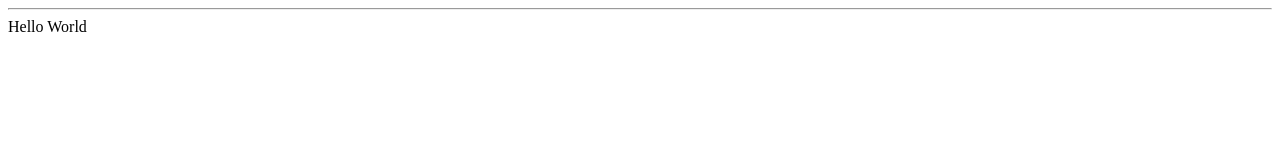
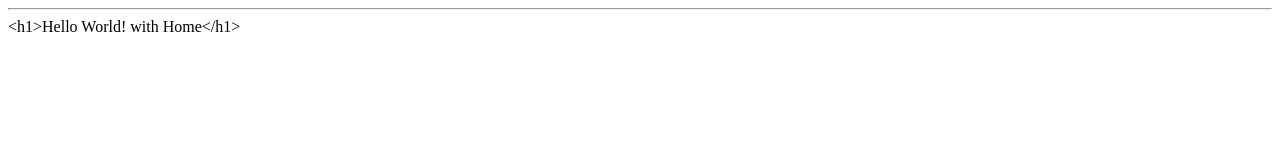
Before and after one commit to raphael-brand/react-bpmn-playjs-codebase, a React (Create React App) app: page / in a window 1280 px wide. Shown: the top 160 px of the page. Built offline with nearby package versions, Linux system fonts and the light colour scheme.

Commit message:
add HomePage component

```diff
--- a/src/App.jsx
+++ b/src/App.jsx
@@ -1,8 +1,15 @@
 import React from "react";
 // import route stuff
 
+import {
+  BrowserRouter as Router,
+  Route,
+  Switch
+} from 'react-router-dom'
+
 // import Navigation component
 // import Homepage component
+import HomePage from './pages/HomePage';
 // import Modeler page component
 
 
@@ -10,7 +17,7 @@ export default () => {
   return (<div>
     {/* render a navigation component */}
     <hr />
-    Hello World
+   <HomePage />
     {/* render routing logic of react-router-dom */}
   </div>)
 }
--- a/src/pages/HomePage.js
+++ b/src/pages/HomePage.js
@@ -0,0 +1,9 @@
+function HomePage() {
+  // We can call useParams() here to get the params,
+  // or in any child element as well!
+ // ...
+ let pagename = "Home";
+  return `<h1>Hello World! with ${pagename}</h1>`;
+}
+
+export default HomePage;
```
